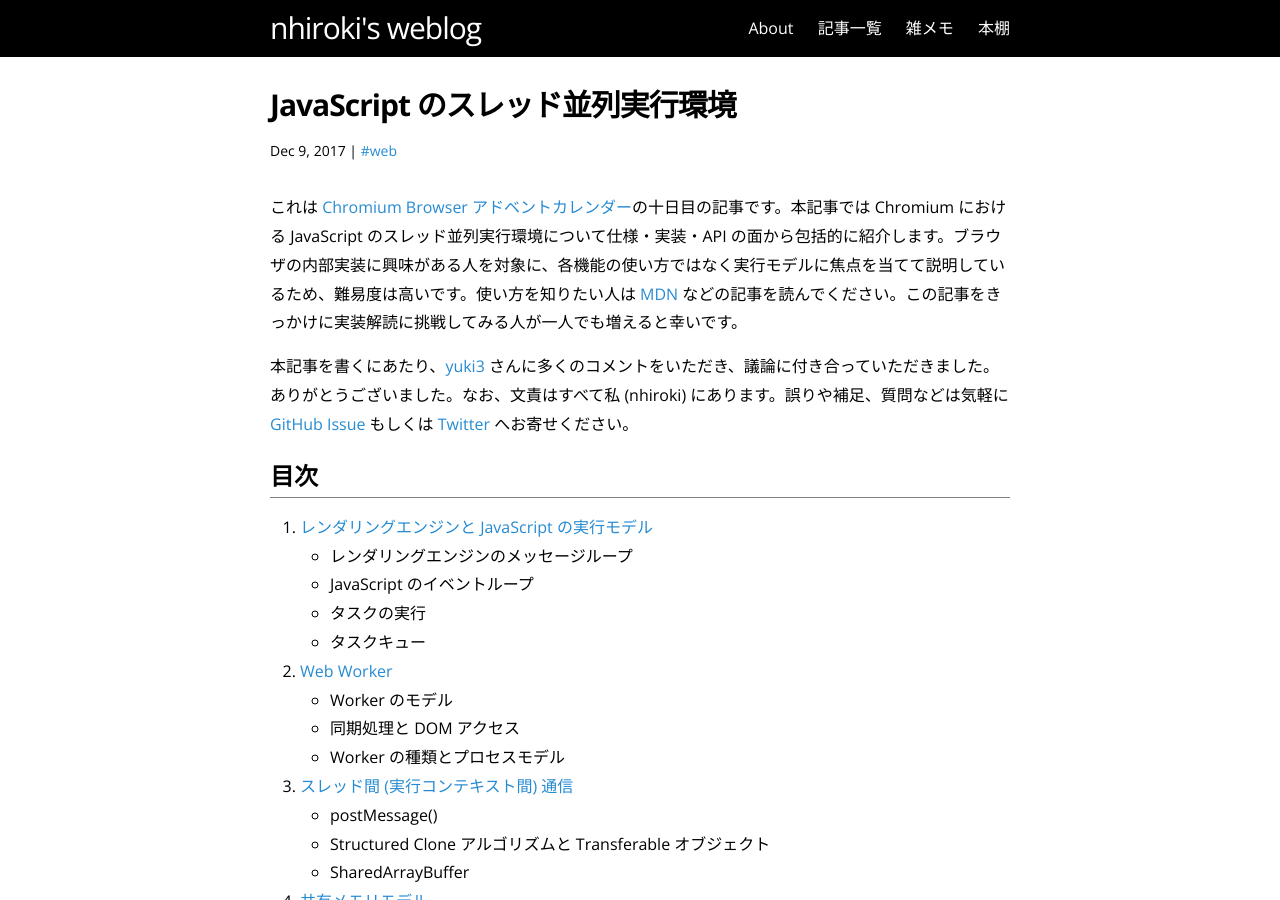
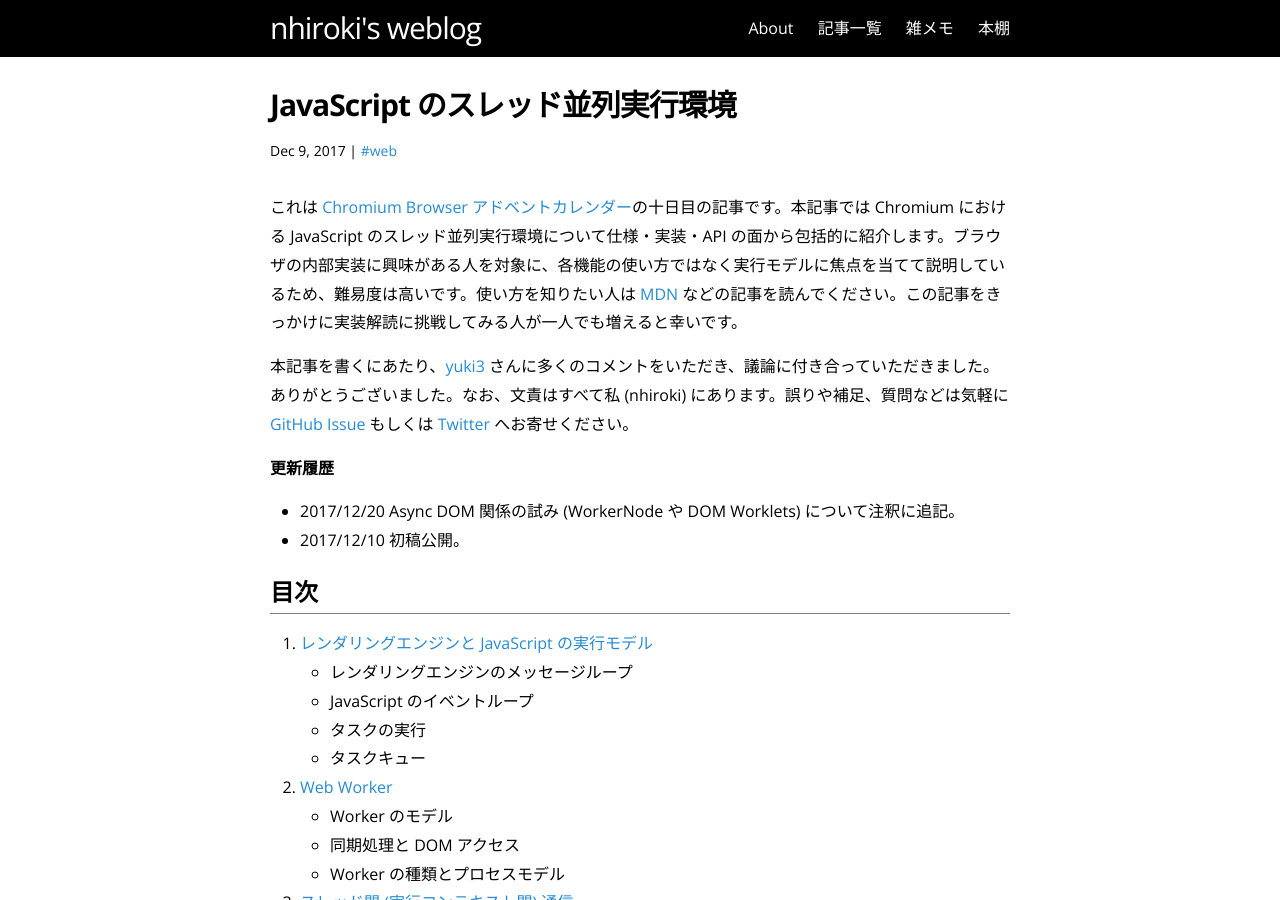
Before and after one commit to nhiroki/nhiroki.github.io, a Jekyll site: the page built from _posts/2017-12-10-javascript-parallel-processing.md, in a window 1280 px wide and 900 px high. Built offline with Jekyll 4.4.1, drawn with Linux system fonts in a browser that asks for light colours; comment, search, counter and statistics services are not loaded; some of the changed text lies outside the part shown.

Commit message:
Update the published article

```diff
--- a/_posts/2017-12-10-javascript-parallel-processing.md
+++ b/_posts/2017-12-10-javascript-parallel-processing.md
@@ -9,6 +9,11 @@ image: /images/javascript-parallel-processing-opg-image.png
 これは [Chromium Browser アドベントカレンダー](https://qiita.com/advent-calendar/2017/chromium)の十日目の記事です。本記事では Chromium における JavaScript のスレッド並列実行環境について仕様・実装・API の面から包括的に紹介します。ブラウザの内部実装に興味がある人を対象に、各機能の使い方ではなく実行モデルに焦点を当てて説明しているため、難易度は高いです。使い方を知りたい人は [MDN](https://developer.mozilla.org/ja/) などの記事を読んでください。この記事をきっかけに実装解読に挑戦してみる人が一人でも増えると幸いです。
 
 本記事を書くにあたり、[yuki3](https://qiita.com/yuki3) さんに多くのコメントをいただき、議論に付き合っていただきました。ありがとうございました。なお、文責はすべて私 (nhiroki) にあります。誤りや補足、質問などは気軽に [GitHub Issue](https://github.com/nhiroki/nhiroki.github.io/issues) もしくは [Twitter](https://twitter.com/nhiroki_) へお寄せください。
+
+**更新履歴**
+
+- 2017/12/20 Async DOM 関係の試み (WorkerNode や DOM Worklets) について注釈に追記。
+- 2017/12/10 初稿公開。
 
 # 目次
 
@@ -164,7 +169,7 @@ Worker は計算処理やストレージアクセス、リソースフェッチ
 | WorkerGlobalScope | 不可 | 同期もしくは非同期 | 同期もしくは非同期 |
 | WorkletGlobalScope | 不可 | 不可 | 不可 |
 
-[^off-main-thread-dom]: 例えば、メインスレッド上の DOM 処理との実行順序の決め方や同期をどうするか考える必要があります。解決策の一つに Worker 側に DOM オブジェクトへの Proxy を提供し、実際の DOM への反映はメインスレッドで行うという方法が考えられますが、あらゆる DOM オブジェクトに対して Proxy を定義する必要があり、一筋縄ではいきません。
+[^off-main-thread-dom]: 例えば、メインスレッド上の DOM 処理との実行順序の決め方や同期をどうするか考える必要があります。解決策の一つに Worker 側に DOM オブジェクトへの Proxy を提供し、実際の DOM への反映はメインスレッドで行うという方法が考えられますが、あらゆる DOM オブジェクトに対して Proxy を定義する必要があり、一筋縄ではいきません。**(2017/12/20 追記) Async DOM 関係の試みとして [WorkerNode](https://github.com/drufball/worker-node/blob/master/EXPLAINER.md) や DOM Worklets といった話題が挙がっている (["New async DOM effort / list" - blink-dev](https://groups.google.com/a/chromium.org/forum/#!topic/blink-dev/kMlBLNv0uwM))**
 
 ## Worker の種類とプロセスモデル
 
```
